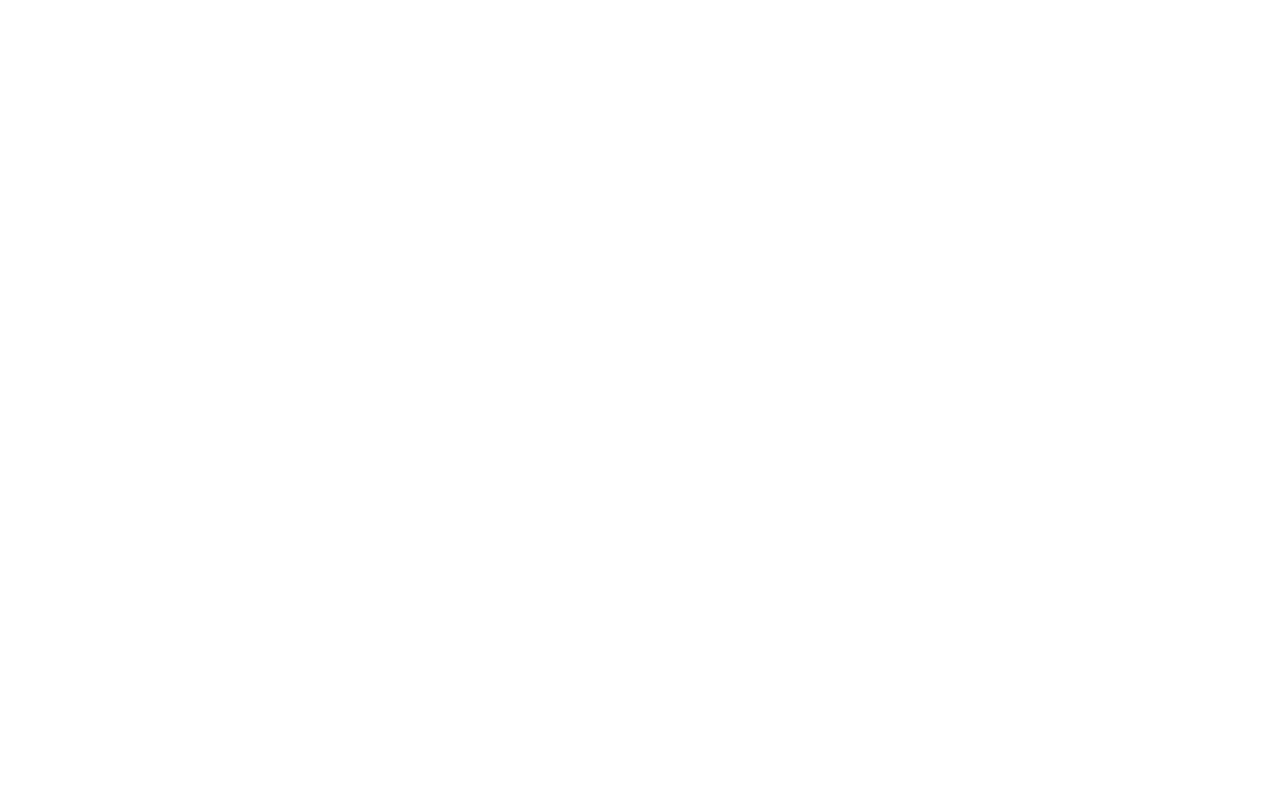
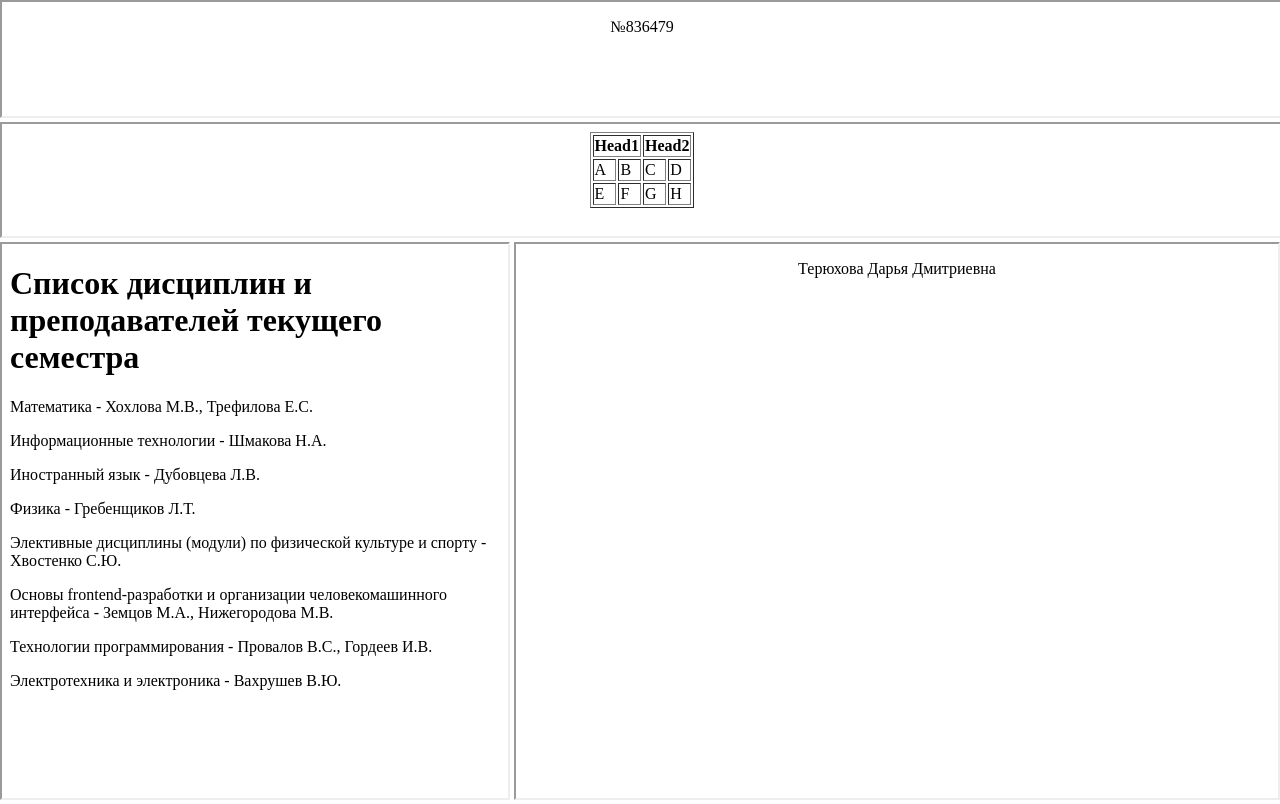
Before and after one commit to daryateryukhova/Basic-frontend-dev-labs, a plain HTML site: page bfdLabs/index.html in a window 1280 px wide. Drawn offline with Linux system fonts and the light colour scheme.

Commit message:
Исправлено

```diff
--- a/bfdLabs/index.html
+++ b/bfdLabs/index.html
@@ -5,6 +5,11 @@
         <title>Терюхова Дарья Дмитриевна</title>
     </head>
     <body>
-
+        <body style="margin: 0; overflow: hidden;">
+            <iframe src="i4number.html" width="100%" style="height: calc(15vh - 6px)" name="NUMBER"></iframe>
+            <iframe src="i4table.html" width="100%" style="height: calc(15vh - 8px)" name="TABLE"></iframe>
+            <iframe src="i4list.html" style="height: calc(70vh - 6px); width: calc(40% - 6px)" name="LIST"></iframe>
+            <iframe src="i4name.html" style="height: calc(70vh - 6px); width: calc(60% - 6px)" name="NAME"></iframe>
+        </body>
     </body>
 </html>
```
